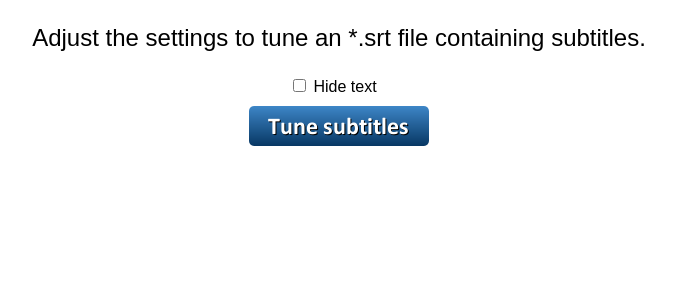
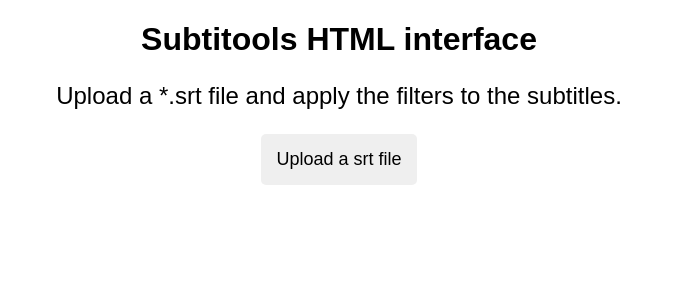
Before and after one commit to scortesie/subtitools, a Flask app: page / in a window 1280 px wide. Shown: the top 300 px of the page, without its empty margins (301-976 px from the left). Run offline with Flask 2, Linux system fonts and the light colour scheme.

Commit message:
Add subtitle preview feature

```diff
--- a/src/web/app.py
+++ b/src/web/app.py
@@ -1,50 +1,46 @@
 import sys
 import os
-from StringIO import StringIO
 
 import flask
-from flask import request
+from flask import request, session
 
 sys.path.append(os.path.dirname(os.path.realpath(__file__)) + '/../')
+from subtitools.processing.subtitle import Subtitle
 from subtitools.processing.exceptions import InvalidSrtFormatError
 from subtitools.processing.tuner import Tuner
 from subtitools.processing.filter import HideTextFilter
+from subtitools.processing.srtreader import SrtReader
 from subtitools.processing.srtwriter import SrtWriter
+from json_encoder import SubtitoolsJSONEncoder
 
 
 app = flask.Flask(__name__, static_url_path='/static')
 app.secret_key = 'this will be our secret'
+app.json_encoder = SubtitoolsJSONEncoder
 
 
 @app.route('/')
 def index():
-    return flask.render_template('index.html')
+    return flask.render_template('index.html', subtitles=[])
 
 
-@app.route('/tune_subtitles/', methods=['POST'])
-def tune_subtitles():
-    file_srt_to_tune = request.files['file']
-    hide_text = True if request.form.get('hide_text') == 'true' else False
+@app.route('/upload/', methods=('POST',))
+def upload():
+    file_srt = request.files['file']
+    with SrtReader(file_srt) as reader:
+        subtitles = reader.read_subtitles()
+        session['subtitles'] = subtitles[:10]
+    return ''
 
-    tuner = Tuner()
-    if hide_text:
-        tuner.add_filter(HideTextFilter(25))
 
-    try:
-        subtitles_tuned = tuner.tune(file_srt_to_tune)
-        file_srt_tuned = StringIO()
-        writer = SrtWriter(file_srt_tuned)
-        writer.write(subtitles_tuned)
-        file_srt_tuned.seek(0)
-        response = flask.send_file(
-            file_srt_tuned,
-            mimetype='text/plain',
-            attachment_filename=file_srt_to_tune.filename,
-            as_attachment=True)
-    except InvalidSrtFormatError as e:
-        flask.flash("The file is not a valid srt file: {0}".format(e.message))
-        response = flask.render_template('index.html')
-    return response
+@app.route('/subtitles/', methods=('GET',))
+def preview_subtitles():
+    subtitles = []
+    if 'subtitles' in session:
+        subtitles = [Subtitle.get_instance_from_json(subtitle)
+                     for subtitle in session['subtitles']]
+    return flask.render_template('subtitles.html', subtitles=subtitles)
+
 
 if __name__ == '__main__':
     app.run(debug=True)
--- /dev/null
+++ b/src/web/json_encoder.py
@@ -0,0 +1,11 @@
+from flask.json import JSONEncoder
+
+from subtitools.processing.subtitle import Subtitle
+
+
+class SubtitoolsJSONEncoder(JSONEncoder):
+    def default(self, obj):
+        if isinstance(obj, Subtitle):
+            return obj.to_json()
+        else:
+            JSONEncoder.default(self, obj)
--- a/src/web/static/css/style.css
+++ b/src/web/static/css/style.css
@@ -3,15 +3,18 @@ html
     font-family: arial;
 }
 
+main
+{
+    width: 80%;
+    margin: 10px auto 10px auto;
+}
 p
 {
-    text-align: center;
     font-size: x-large;
 }
 
 div.error_msg
 {
-    text-align: center;
     color: red;
 }
 
@@ -20,3 +23,41 @@ div.form_field
     width: 100px;
     margin: 10px auto 10px auto;
 }
+
+.center
+{
+    text-align: center;
+}
+
+input[type=button].neat
+{
+    border: none;
+    padding: 15px;
+    font-size: 18px;
+    border-radius: 5px;
+    cursor: pointer;
+}
+
+ul.subtitle-metadata li
+{
+    list-style: none;
+}
+
+.subtitle-id
+{
+}
+
+.subtitle-timestamp
+{
+}
+
+.subtitle-text
+{
+    margin-left: 15px;
+}
+
+.subtitle-text p
+{
+    margin-top: 5px;
+    margin-bottom: 5px;
+}
--- a/src/web/static/js/script.js
+++ b/src/web/static/js/script.js
@@ -1,3 +1,12 @@
+function render_subtitles(subtitles_html)
+{
+    $.ajax({
+        url: 'subtitles/',
+        type: 'GET',
+        success: function(data){$('#subtitles').html(data)},
+        error: function(data){$('#subtitles').html('Error')},
+    });
+}
 function to_file_button(btn_file, btn_target)
 {
     btn_file.hide()
@@ -9,7 +18,17 @@ function to_file_button(btn_file, btn_target)
     {
         if (btn_file.val() !== '')
         {
-            $('#form_tune').submit()
+            var formData = new FormData($('#form_upload')[0]);
+            $.ajax({
+                url: 'upload/',
+                type: 'POST',
+                success: render_subtitles,
+                error: function(data, status){$('#subtitles').html('Error')},
+                data: formData,
+                cache: false,
+                contentType: false,
+                processData: false,
+            });
         }
     })
     btn_target.click(function(){btn_file.trigger('click'); return false})
--- a/src/web/templates/index.html
+++ b/src/web/templates/index.html
@@ -1,25 +1,19 @@
 {% extends 'layout.html' %}
 {% block body %}
-<p>
-    Adjust the settings to tune an *.srt file containing subtitles.
+
+<p class="center">
+   Upload a *.srt file and apply the filters to the subtitles.
 </p>
 
-<form id="form_tune" action="{{ url_for('tune_subtitles') }}" method="POST" enctype=multipart/form-data>
-    <div></div>
-    <div class="form_field">
-        <span><input type="checkbox" name="hide_text" value="true"/></span>
-        <span>Hide text</span>
-    </div>
-    <input id="btn_file" type="file" name="file">
-    <div style="text-align: center;">
-        <input id="btn_tune" type="image" src="{{ url_for('static', filename='img/tune_subtitles.png') }}"/>
-    </div>
-    {% for message in get_flashed_messages() %}
-    <div class="error_msg">{{ message }}</div>
-    {% endfor %}
+<form id="form_upload" action="" class="center">
+    <input id="btn_upload" type="file" name="file">
+    <input id="btn_upload_visible" type="button" value="Upload a srt file" class="neat">
 </form>
 
+<section id="subtitles"></section>
+
 <script>
-    to_file_button($('#btn_file'), $('#btn_tune'))
+    to_file_button($('#btn_upload'), $('#btn_upload_visible'))
 </script>
+
 {% endblock %}
--- a/src/web/templates/layout.html
+++ b/src/web/templates/layout.html
@@ -8,6 +8,9 @@
     <script src="{{ url_for('static', filename='js/script.js') }}"></script>
 </head>
 <body>
-{% block body %}{% endblock %}
+<main>
+    <h1 class="center">Subtitools HTML interface</h1>
+    {% block body %}{% endblock %}
+</main>
 </body>
 </html>
```
Also changed, not shown: src/subtitools/processing/subtitle.py (+14 -0 lines), src/web/templates/subtitles.html (added, +12 -0 lines).
